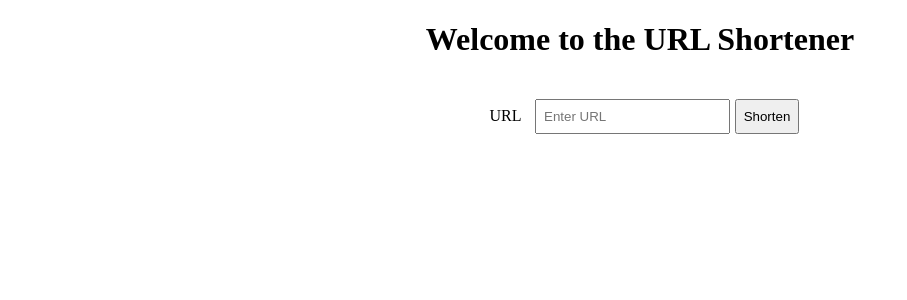
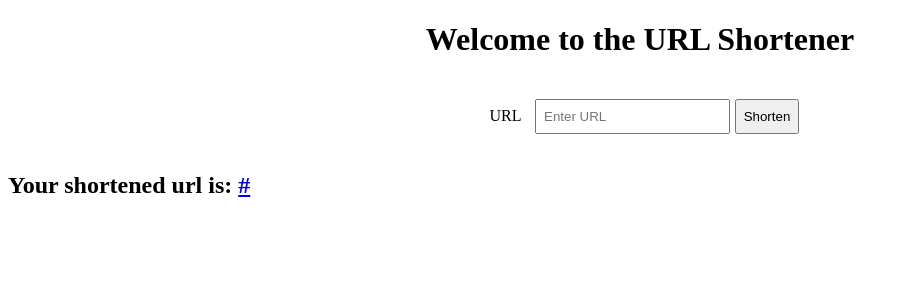
Before and after one commit to Nowshad10/url-shortener, a Flask app: template templates/index.html in a window 1280 px wide. Shown: the top 300 px of the page, without its empty margins (0-907 px from the left). Run offline with Flask 2, Linux system fonts and the light colour scheme; the template is opened without the code that fills it: most values are stand-ins (such as "Sample title", 1, 10 or a date in 2020).

Commit message:
generates random string for a url and saves to database

```diff
--- a/app.py
+++ b/app.py
@@ -1,18 +1,37 @@
-from crypt import methods
-import re
-from urllib import request
 from flask import Flask, jsonify, render_template, request
 from flask_cors import CORS
 from werkzeug import exceptions
 from controllers import urls
+import sqlite3
+import string
+import random
 
 app = Flask(__name__)
 CORS(app)
 
-@app.route('/', methods = ['GET'])
+def get_db_connection():
+    conn = sqlite3.connect('database.db')
+    conn.row_factory = sqlite3.Row
+    return conn
+
+@app.route('/', methods = ['GET', 'POST'])
 def home():
     if request.method == 'GET':
         return render_template('index.html')
+    elif request.method == 'POST':
+        try:
+            url = request.form['url']
+            mini_url = "".join(random.choices(string.ascii_uppercase + string.digits, k=5))
+            conn = get_db_connection()
+            conn.execute("INSERT INTO urls (normal, shortened) VALUES (?,?) RETURNING *", (url, mini_url)).fetchall()
+            conn.commit()
+            conn.close()
+        except:
+            print('failed')
+        finally:
+            conn.close
+            return render_template('index.html', shortened_url = f"localhost:5000/{mini_url}")
+
 
 @app.route('/all', methods = ['GET'])
 def all():
--- a/templates/index.html
+++ b/templates/index.html
@@ -15,6 +15,9 @@
             <input type="text" name="url" id="url" placeholder="Enter URL">
             <input type="submit" id="submit" value="Shorten">
         </form>
+        {% if shortened_url %}
+            <h2>Your shortened url is: <a href="#">{{ shortened_url}}</a></h2>
+        {% endif %}
     </main>
 </body>
 </html>
```
Also changed, not shown: controllers/urls.py (line endings or trailing spaces), database.db.
